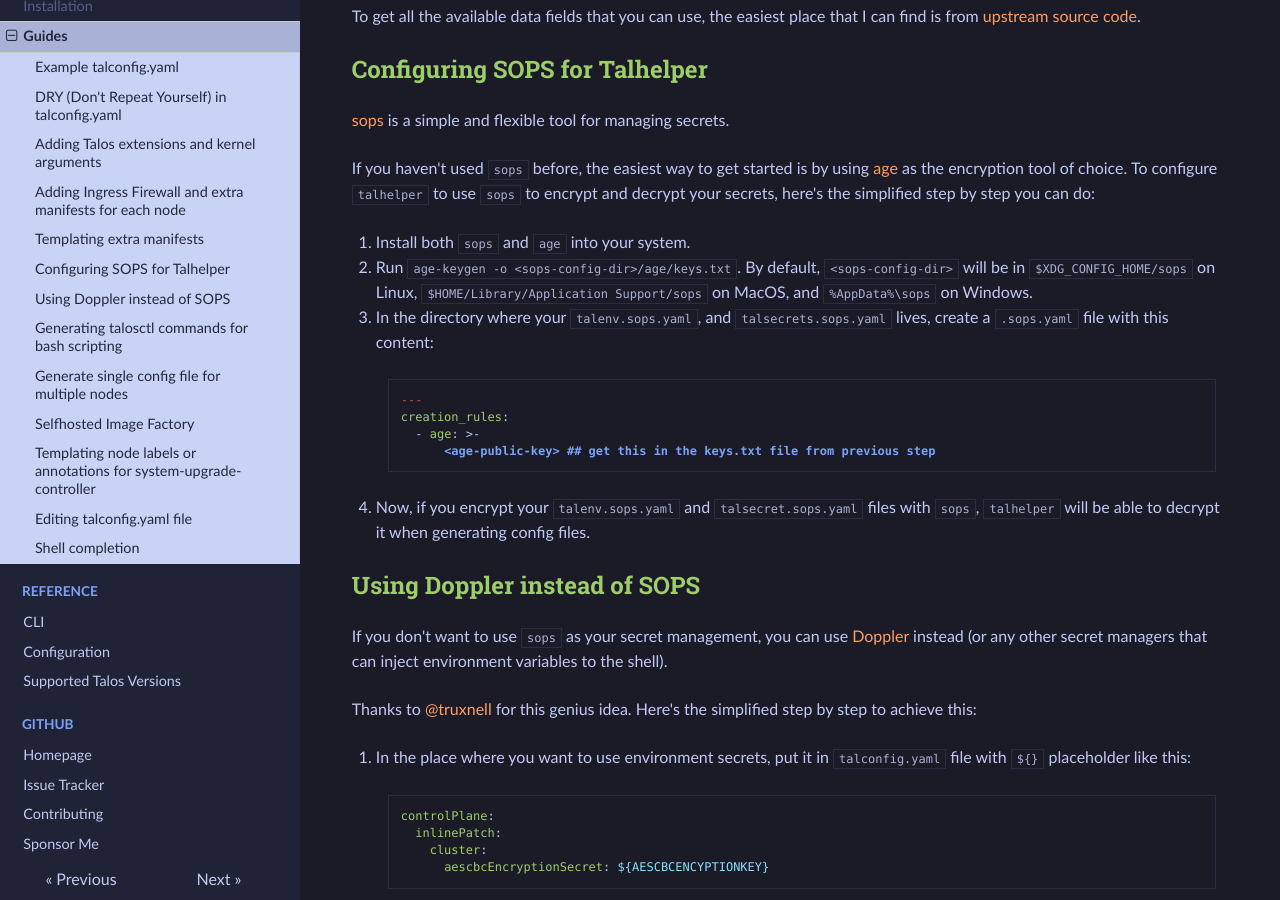
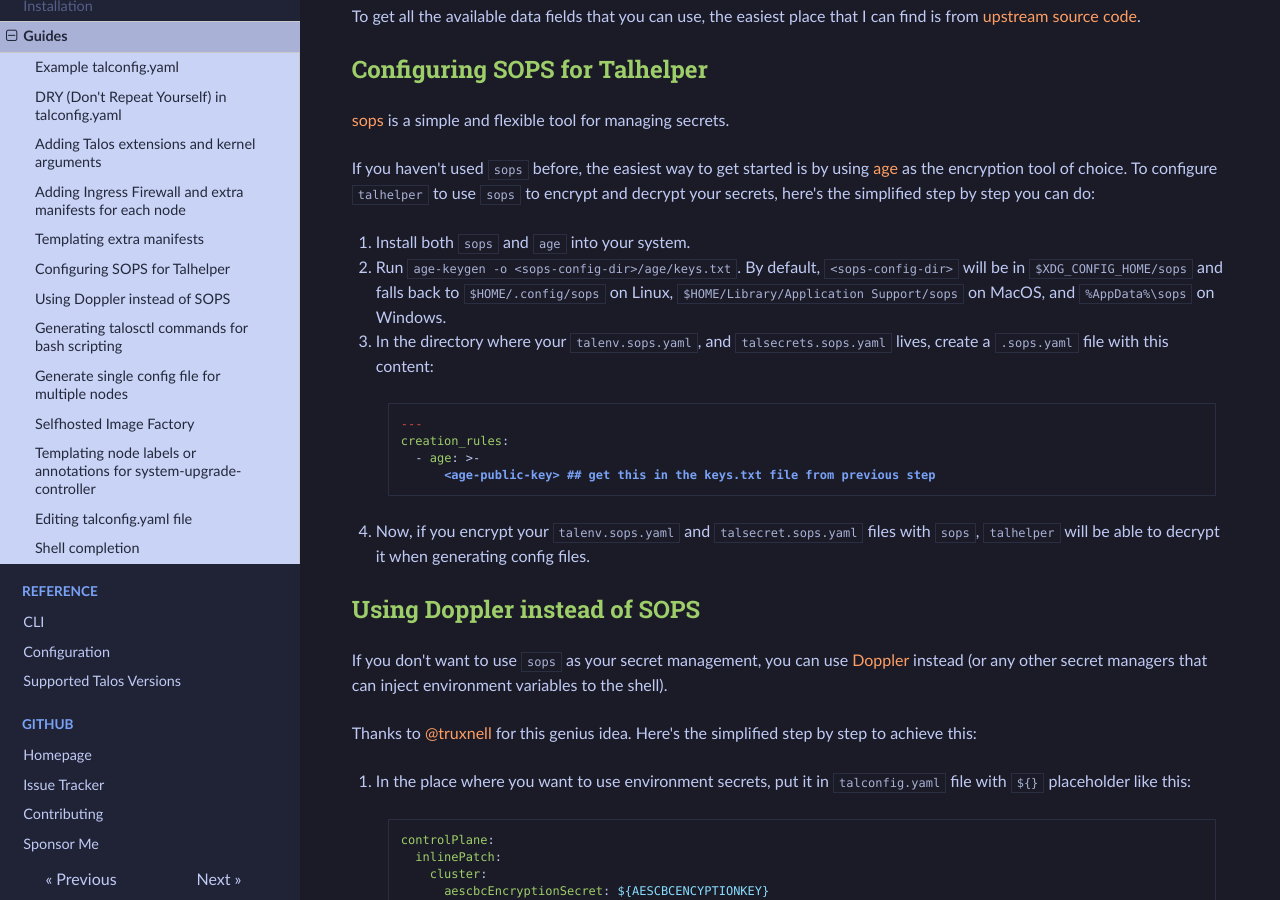
Before and after one commit to budimanjojo/talhelper, an MkDocs documentation site: the page built from docs/docs/guides.md, in a window 1280 px wide and 900 px high, scrolled down 5200 px. Built offline with MkDocs 1.6.1, drawn with Linux system fonts in a browser that asks for light colours.

Commit message:
docs: clarify `sops` default config dir for MacOS
Signed-off-by: budimanjojo <budimanjojo@gmail.com>

````diff
--- a/docs/docs/guides.md
+++ b/docs/docs/guides.md
@@ -252,7 +252,7 @@
 To configure `talhelper` to use `sops` to encrypt and decrypt your secrets, here's the simplified step by step you can do:
 
 1. Install both `sops` and `age` into your system.
-2. Run `age-keygen -o <sops-config-dir>/age/keys.txt`. By default, `<sops-config-dir>` will be in `$XDG_CONFIG_HOME/sops` on Linux, `$HOME/Library/Application Support/sops` on MacOS, and `%AppData%\sops` on Windows.
+2. Run `age-keygen -o <sops-config-dir>/age/keys.txt`. By default, `<sops-config-dir>` will be in `$XDG_CONFIG_HOME/sops` and falls back to `$HOME/.config/sops` on Linux, `$HOME/Library/Application Support/sops` on MacOS, and `%AppData%\sops` on Windows.
 3. In the directory where your `talenv.sops.yaml`, and `talsecrets.sops.yaml` lives, create a `.sops.yaml` file with this content:
 
     ```yaml
````
